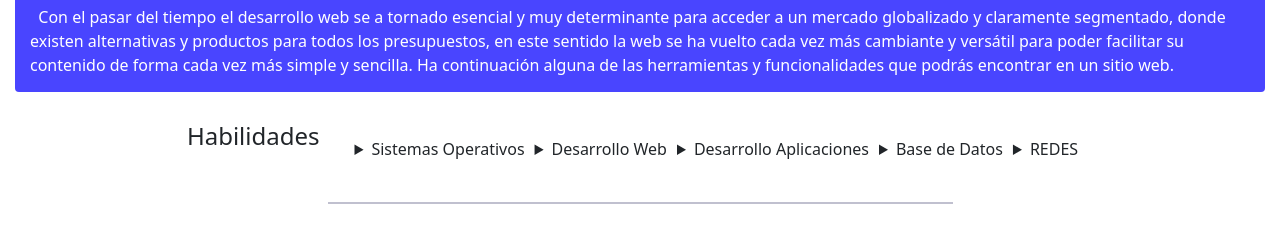
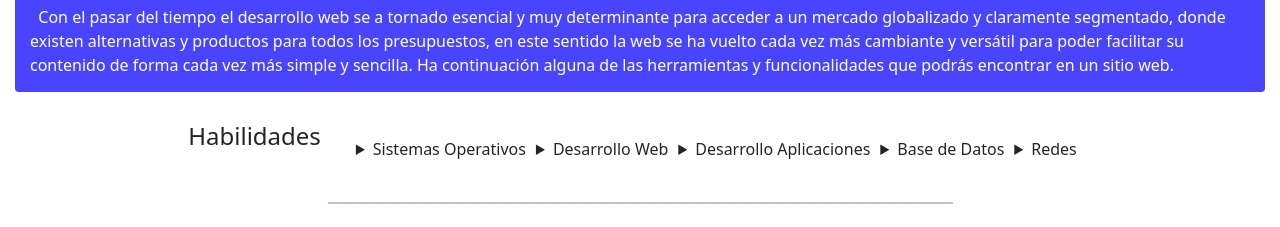
Before and after one commit to rlovera2/Proyecto-6-Portafolio, a React (Vite) app: page / in a window 1280 px wide. Shown: the part 1040-1267 px from the top of the page. Built offline with nearby package versions, Linux system fonts and the light colour scheme.

Commit message:
update home

```diff
--- a/src/pages/Habilidades.jsx
+++ b/src/pages/Habilidades.jsx
@@ -58,7 +58,7 @@ const Habilidades = () => {
         </details>
 
         <details>
-          <summary>REDES</summary>
+          <summary>Redes</summary>
           <ul>
             <li>INSTALACION DE RED DE AFREA LOCAL (LAN)</li>
             <li>INSTALACION DE CABLEADO ESTRUCTURADO</li>
```
